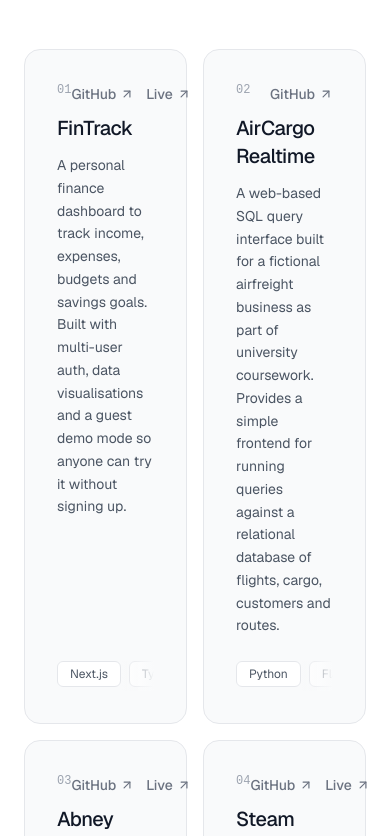
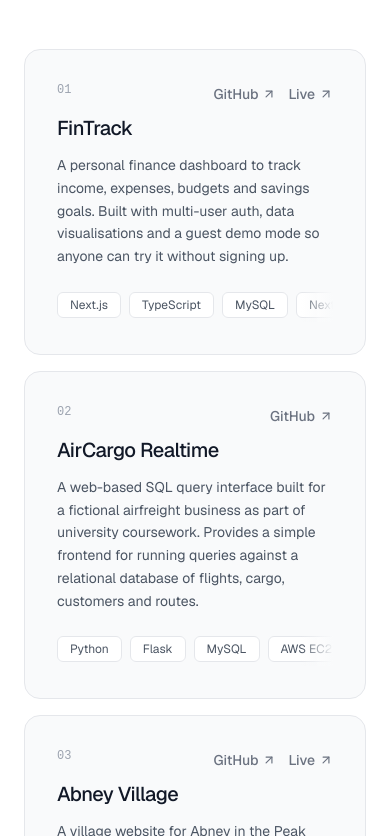
Before and after one commit to WillKirk/my-portfolio, a Next.js app: page / in a window 390 px wide. Shown: the part 2727-3563 px from the top of the page. Built offline with nearby package versions, Linux system fonts and the light colour scheme.

Commit message:
bug fix: adjusting projects grid for mobile

```diff
--- a/src/components/Projects.tsx
+++ b/src/components/Projects.tsx
@@ -89,7 +89,7 @@
                 </p>
             </FadeIn>
 
-            <div className="grid grid-cols-2 gap-4 items-stretch">
+            <div className="grid grid-cols-1 md:grid-cols-2 gap-4 items-stretch">
                 {projects.map((project, i) => (
                     <FadeIn key={project.number} delay={i * 0.1}>
                         <div className="group bg-gray-50 hover:border-green-primary border border-gray-200 rounded-2xl p-8 transition-colors duration-200 h-full flex flex-col">
```
